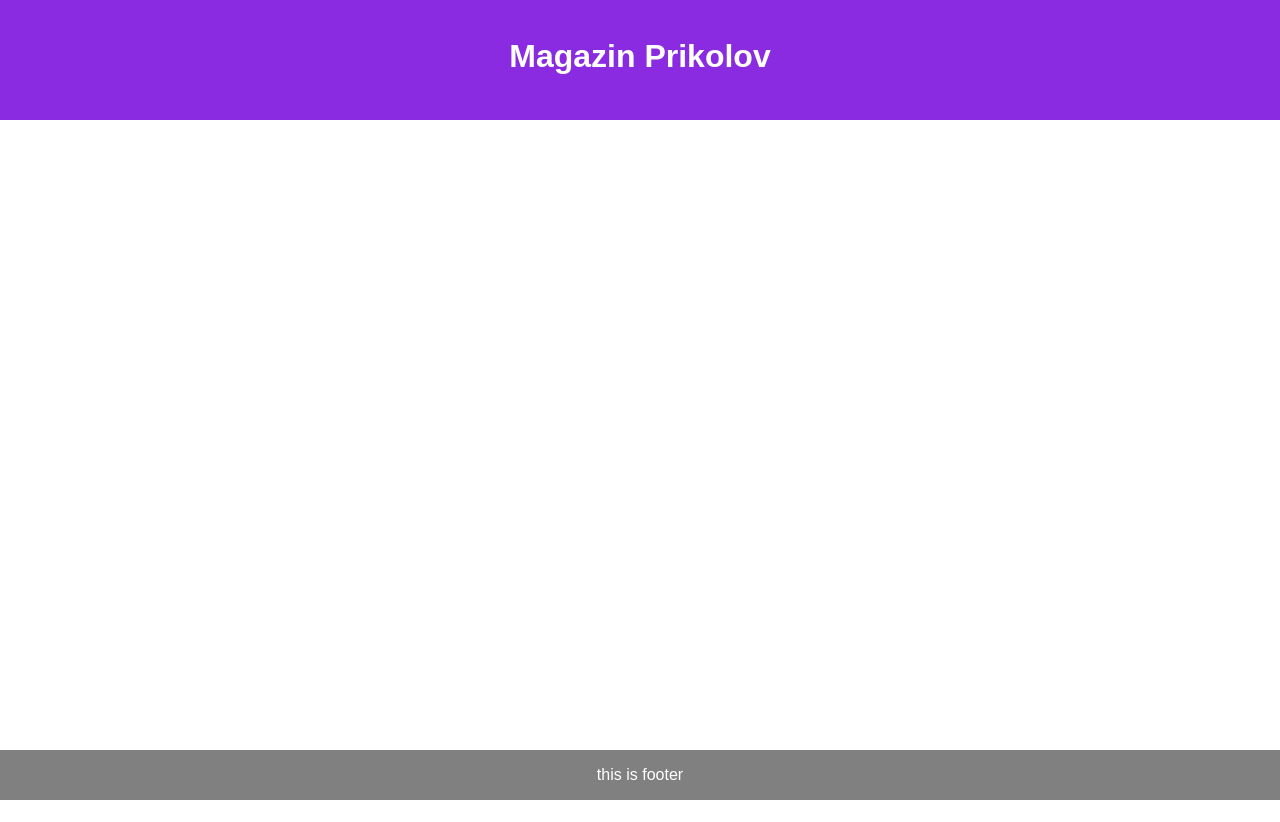
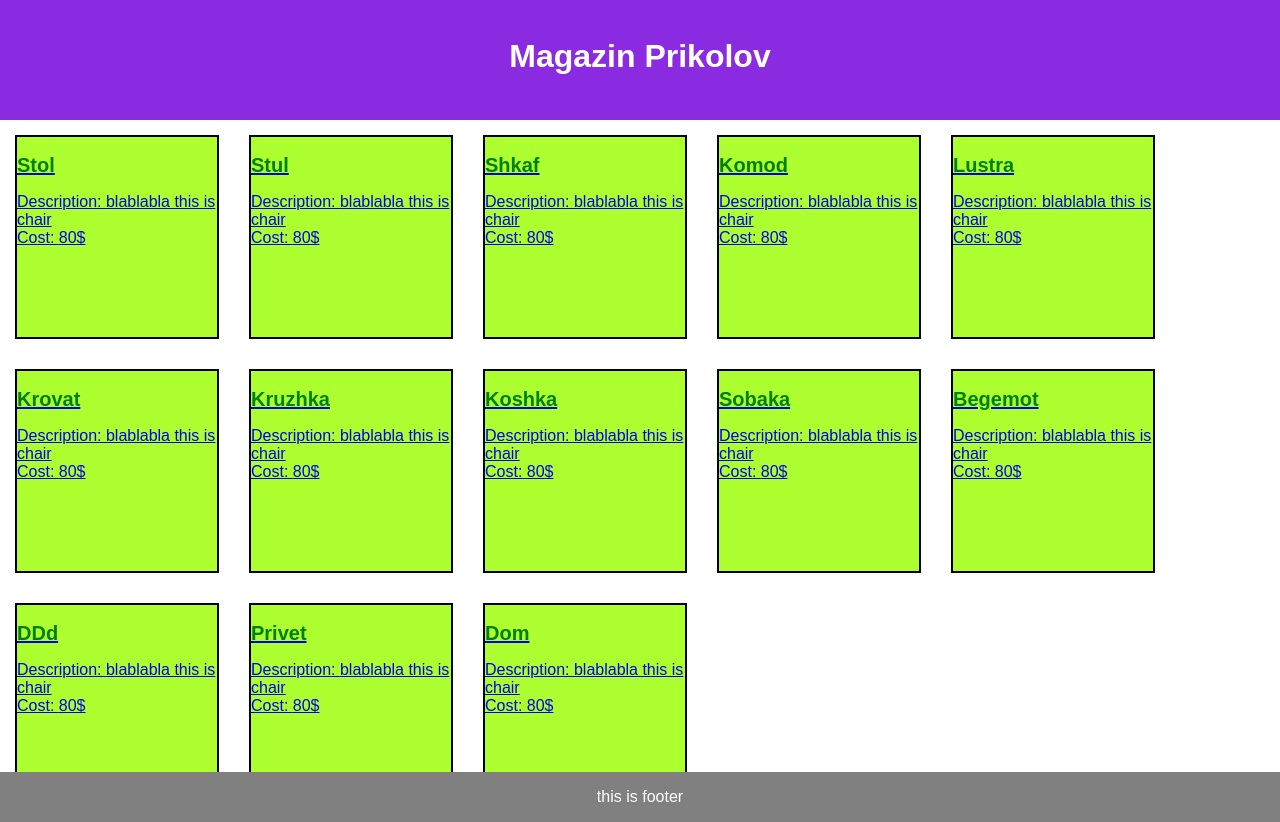
Before and after one commit to AlexandrProhorov/practice2023, a React (Create React App) app: page / in a window 1280 px wide. Before the commit the page ends 800 px from the top, so only its background shows below. Built offline with nearby package versions, Linux system fonts and the light colour scheme.

Commit message:
Routing fix

```diff
--- a/src/components/App/App.js
+++ b/src/components/App/App.js
@@ -2,6 +2,7 @@ import { BrowserRouter, Route, Routes } from 'react-router-dom'
 import Header from "../header/Header"
 import Footer from "../footer/Footer"
 import Catalog from "../product/Catalog"
+import Product from "../product/Product"
 
 const App = (props) => {
 
@@ -13,7 +14,8 @@ const App = (props) => {
         </div>
         <div>
           <Routes>
-            <Route path="products/*" element={<Catalog products={props.appState.products}/>} />
+            <Route path= "/" element ={ <Catalog products={props.appState.products}/>} />
+              <Route path= "/products/*" element = { <Product products={props.appState.products}/> }/>
           </Routes>
         </div>
         <div className="Footer">
```
